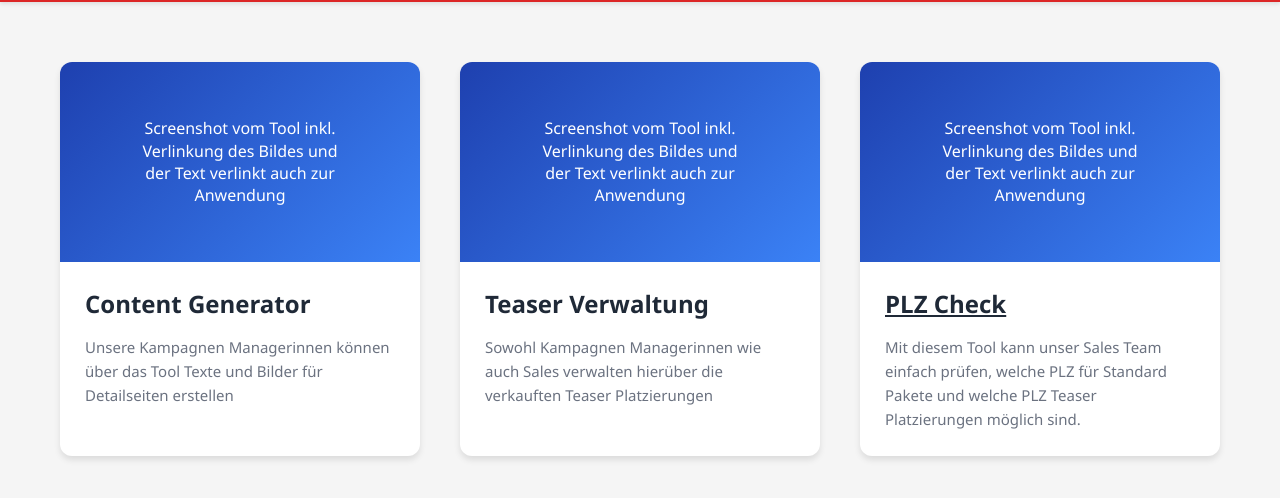
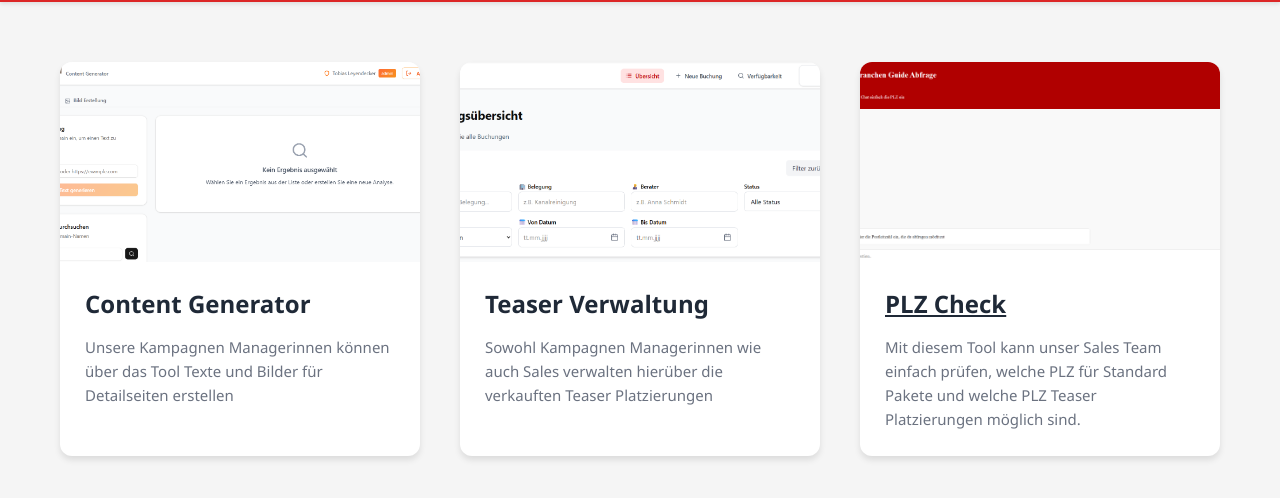
Before and after one commit to KIGREVEN/tools-dashboard, a plain HTML site: page index.html in a window 1280 px wide. Shown: the part 78-576 px from the top of the page. Drawn offline with Linux system fonts and the light colour scheme.

Commit message:
Füge echte Screenshots der Tools hinzu und aktualisiere HTML-Layout

```diff
--- a/index.html
+++ b/index.html
@@ -87,17 +87,16 @@
         }
 
         .card-image {
-            background: linear-gradient(135deg, #1e40af 0%, #3b82f6 100%);
             height: 200px;
-            display: flex;
-            align-items: center;
-            justify-content: center;
-            color: white;
-            font-size: 16px;
-            font-weight: 500;
-            text-align: center;
-            padding: 20px;
-            line-height: 1.4;
+            overflow: hidden;
+            position: relative;
+        }
+
+        .card-image img {
+            width: 100%;
+            height: 100%;
+            object-fit: cover;
+            object-position: top;
         }
 
         .card-content {
@@ -167,10 +166,7 @@
         <div class="tools-grid">
             <a href="http://content-generator.greven.de:5000/" class="tool-card" target="_blank">
                 <div class="card-image">
-                    Screenshot vom Tool inkl.<br>
-                    Verlinkung des Bildes und<br>
-                    der Text verlinkt auch zur<br>
-                    Anwendung
+                    <img src="images/content-generator.png" alt="Content Generator Screenshot">
                 </div>
                 <div class="card-content">
                     <h2 class="card-title">Content Generator</h2>
@@ -182,10 +178,7 @@
 
             <a href="http://217.110.253.198:3000/" class="tool-card" target="_blank">
                 <div class="card-image">
-                    Screenshot vom Tool inkl.<br>
-                    Verlinkung des Bildes und<br>
-                    der Text verlinkt auch zur<br>
-                    Anwendung
+                    <img src="images/teaser-buchung.png" alt="Teaser Verwaltung Screenshot">
                 </div>
                 <div class="card-content">
                     <h2 class="card-title">Teaser Verwaltung</h2>
@@ -197,10 +190,7 @@
 
             <a href="https://grevenmedien.app.n8n.cloud/webhook/7610d874-ae00-4b50-804d-7d5e153de452/chat" class="tool-card plz-check" target="_blank">
                 <div class="card-image">
-                    Screenshot vom Tool inkl.<br>
-                    Verlinkung des Bildes und<br>
-                    der Text verlinkt auch zur<br>
-                    Anwendung
+                    <img src="images/plz-check.png" alt="PLZ Check Screenshot">
                 </div>
                 <div class="card-content">
                     <h2 class="card-title">PLZ Check</h2>
```
Also changed, not shown: images/content-generator.png (added), images/plz-check.png (added), images/teaser-buchung.png (added), 1 other file.
